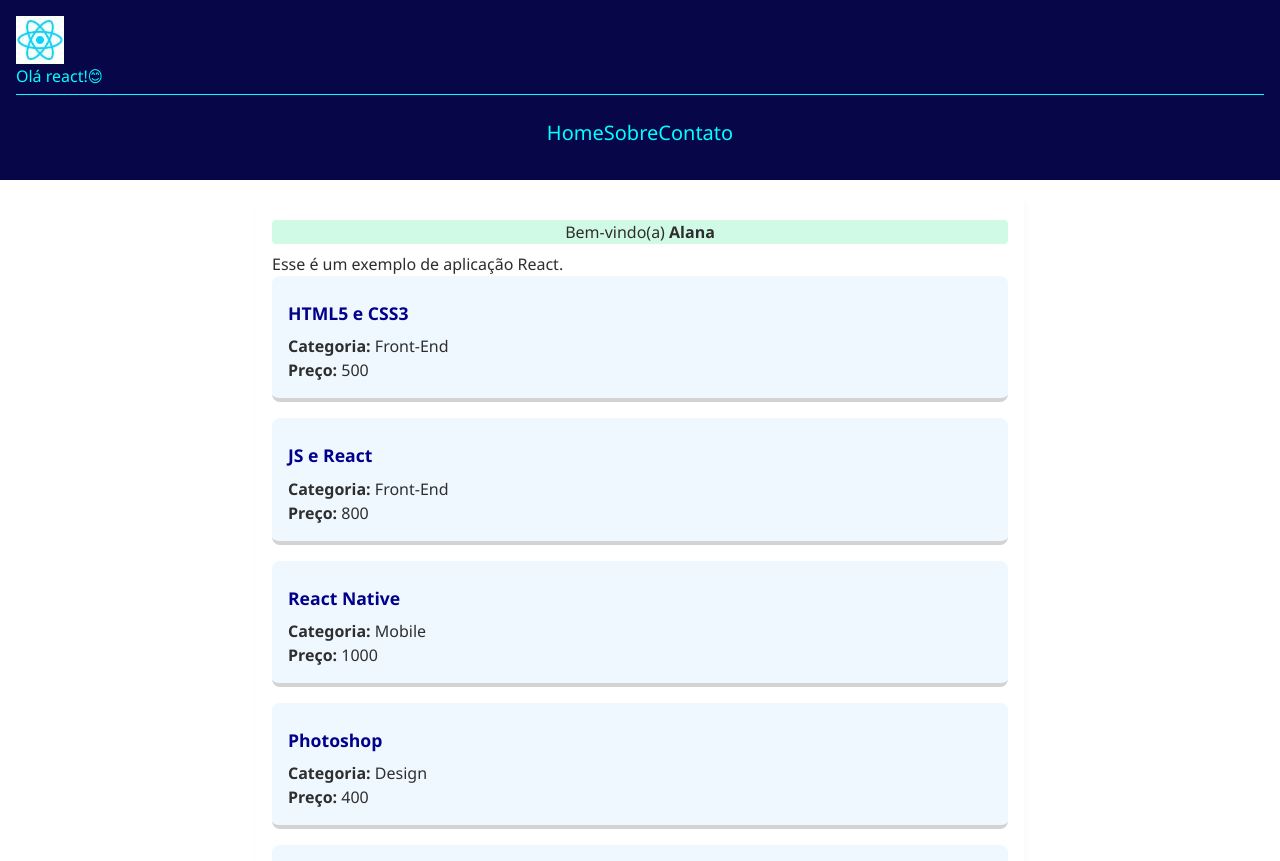
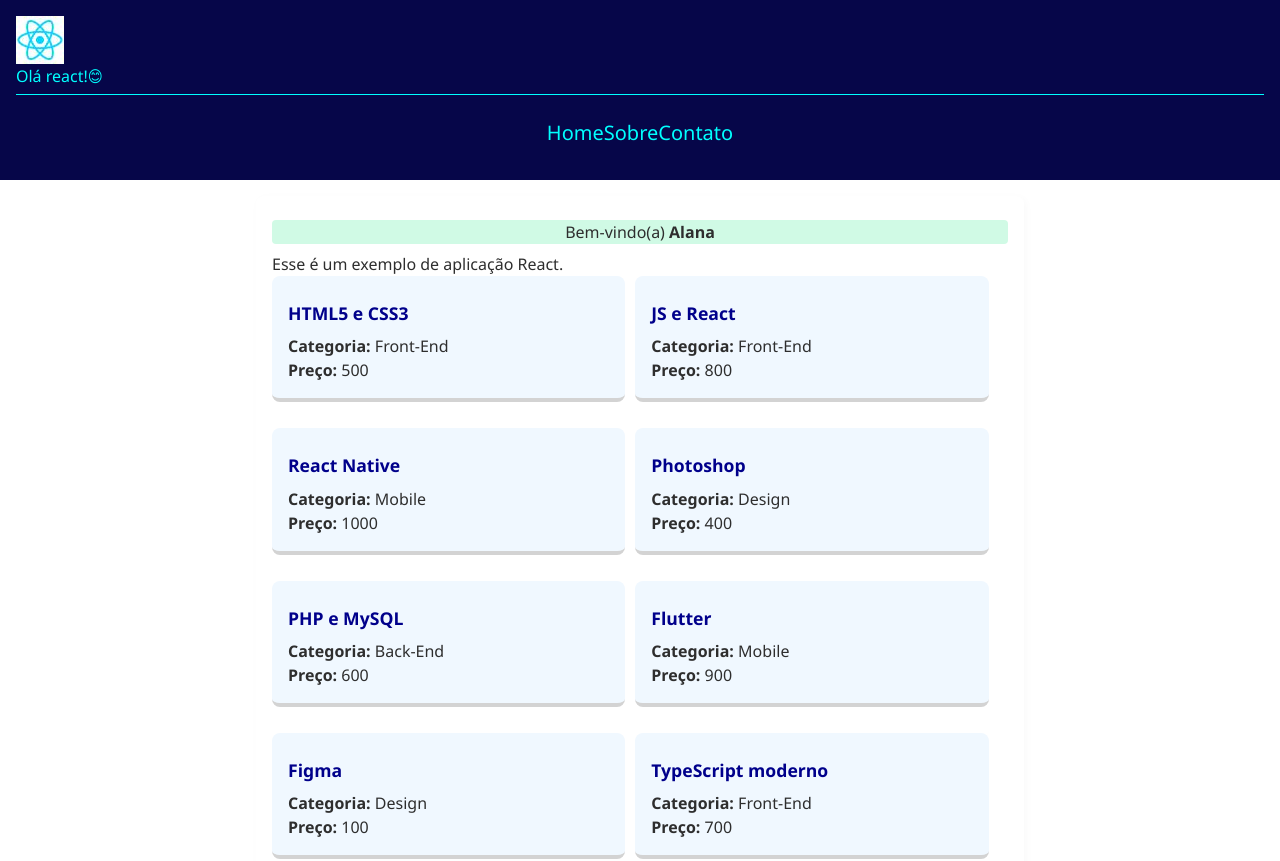
Before and after one commit to alanasrocha08/react-fundamentos, a React (Vite) app: page / in a window 1280 px wide. Shown: the top 861 px of the page. Built offline with nearby package versions, Linux system fonts and the light colour scheme.

Commit message:
Update Conteudo.module.css

```diff
--- a/src/components/Conteudo/Conteudo.module.css
+++ b/src/components/Conteudo/Conteudo.module.css
@@ -20,3 +20,16 @@
 .sombra {
   box-shadow: rgba(0, 0, 0, 0.027) 2px 2px 8px;
 }
+
+@media screen and (min-width: 600px) {
+  .artigos {
+    display: flex;
+    justify-content: flex-start;
+    flex-wrap: wrap;
+    gap: 10px;
+
+    article {
+      width: 48%;
+    }
+  }
+}
```
